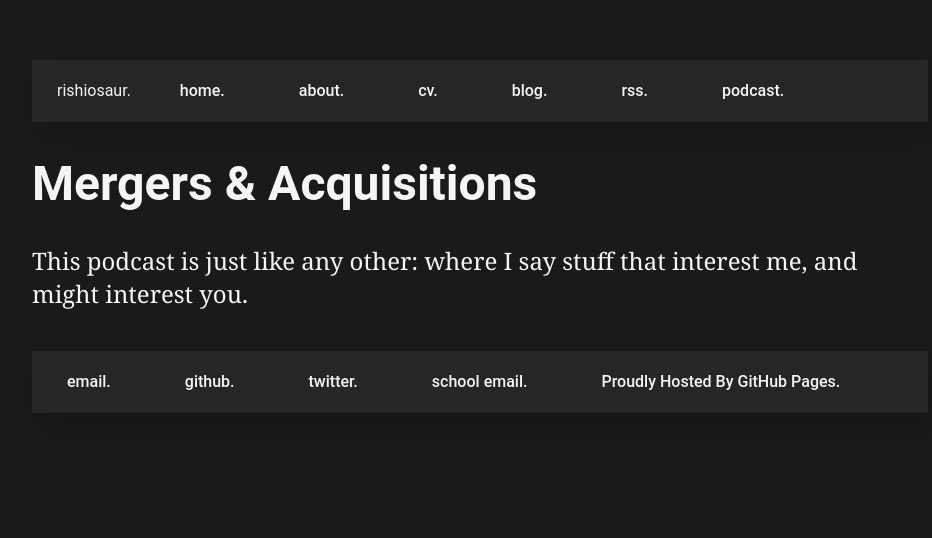
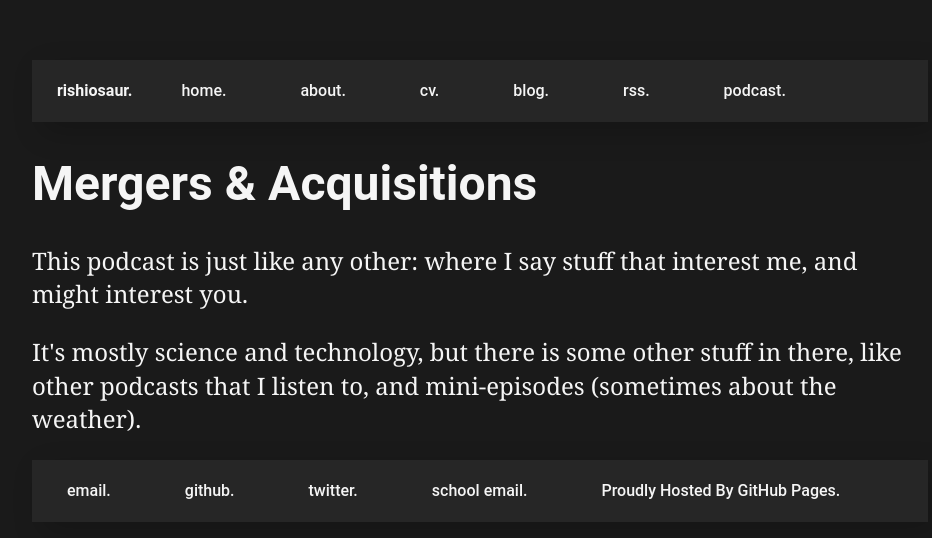
Before and after one commit to rishiosaur/rishiosaur.github.io, a Jekyll site: the page built from podcast/index.html, in a window 1280 px wide. Shown: the top 538 px of the page, without its empty margins (160-1092 px from the left). Built offline with Jekyll 4.4.1, drawn with Linux system fonts in a browser that asks for light colours.

Commit message:
did stuff

```diff
--- a/_layouts/default.html
+++ b/_layouts/default.html
@@ -10,7 +10,7 @@
 			<!-- Navigation -->
 			<nav>
 	    		<ul>
-						<li>rishiosaur.</li>
+						<li><strong>rishiosaur.</strong></li>
 	        	<li><a href="/" class="navlink">home.</a></li>
 		        <li><a href="/about" class="navlink">about.</a></li>
 	        	<li><a href="/cv" class="navlink">cv.</a></li>
--- a/_layouts/post.html
+++ b/_layouts/post.html
@@ -2,8 +2,8 @@
 layout: default
 ---
 <!-- In a post, there is YAML front matter at the very top, just like this one. The <h1> tag renders the title part into the title, with AngularJS. -->
-<h1 id="borderleft">{{ page.title }}</h1>
-<p class="meta titlefont" id="borderleft">{{ page.date | date_to_string }}</p>
+<h1>{{ page.title }}</h1>
+<p class="meta titlefont">{{ page.date | date_to_string }}</p>
 
 <div class="post">
   {{ content }}
--- a/blog/index.html
+++ b/blog/index.html
@@ -6,6 +6,6 @@ title: a blog.
 	<ul class="posts">
 
 	  {% for post in site.posts %}
-	    <li><span class="meta"><strong>{{ post.date | date_to_string }}</strong></span> | <a href="{{ post.url }}" title="{{ post.title }}" class="postlink">{{ post.title }}</a></li>
+	    <li><span class="meta"><strong>{{ post.date | date_to_string }}</strong></span> | <a href="{{ post.url }}" title="{{ post.title }}" class="postlink">{{ post.title }}</a> - <span class="meta description">{{ post.description }}</span></li>
 	  {% endfor %}
 	</ul>
--- a/css/main.css
+++ b/css/main.css
@@ -13,6 +13,8 @@ img { box-shadow: 10px 10px 30px rgba(0, 0, 0, 0.2); }
 .navlink:hover { background: #333333; }
 .btnlink { text-decoration: none;color: whitesmoke; font-weight: bold; padding: 10px 25px; font-weight: 500; background: transparent; outline: none !important; cursor: pointer; transition: all 0.5s ease; position: relative; display: inline-block; }
 .btnlink:hover { background: #333333; }
+.linklink { text-decoration: none;color: whitesmoke; font-weight: bold; transition: all 0.25s ease; }
+.linklink:hover { background-color: #whitesmoke; color: #333333 }
 
 /* Text Stylings */
 #borderleft { border-left: 6px solid whitesmoke; padding-left: 12px; }
@@ -23,14 +25,15 @@ h1 { font-size: 3em;  }
 h2 { font-size: 2.7em; }
 h3 { font-size: 2.3em; }
 h4 { font-size: 1.9em; }
+.description { margin-left: 20px;}
 
 /* Nav and Footer stylings */
 nav{ background-color: #262626; padding: 10px 25px; box-shadow: 10px 10px 30px rgba(0, 0, 0, 0.2);}
 nav ul, footer ul { font-size: 1em; font-family: 'Kollektif','Roboto', 'Helvetica', 'Arial', 'Sans-Serif'; padding: 0px; list-style: none; font-weight: none; display: inline;}
 nav ul li, footer ul li { display: inline; margin-right: 20px; }
+footer { background-color: #262626; padding: 10px; float: bottom; box-shadow: 10px 10px 30px rgba(0, 0, 0, 0.2);}
 
-footer { background-color: #262626; padding: 10px; float: bottom; box-shadow: 10px 10px 30px rgba(0, 0, 0, 0.2);}
-/* Blog */
+/* Bloggy stuff */
 .titlefont { font-family: 'Kollektif','Roboto', 'Helvetica', 'Arial', 'Sans-Serif'; }
 ul.posts { margin: 20px auto 40px; font-size: 1.5em; font-family: 'Kollektif','Roboto', 'Helvetica', 'Arial', 'Sans-Serif'; font-weight: none; }
 ul.posts li { list-style: none; }
--- a/podcast/index.html
+++ b/podcast/index.html
@@ -5,9 +5,4 @@ title: Mergers & Acquisitions
 
 <h1>{{page.title}}</h1>
 <p>This podcast is just like any other: where I say stuff that interest me, and might interest you.</p>
-
-<ul class="posts">
-  {% for posts-podcast in site.posts-podcast %}
-    <li><span class="meta"><strong>{{ posts-podcast.date | date_to_string }}</strong></span> | <a href="{{ posts-podcast.url }}" title="{{ posts-podcast.title }}" class="postlink">{{ posts-podcast.title }}</a></li>
-  {%endfor%}
-</ul>
+<p>It's mostly science and technology, but there is some other stuff in there, like other podcasts that I listen to, and mini-episodes (sometimes about the weather).</p>
```
Also changed, not shown: _posts/2016-4-6-podcast-blog-launch.md (deleted, +0 -8 lines).
